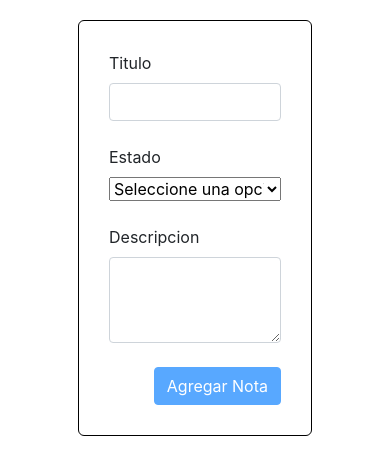
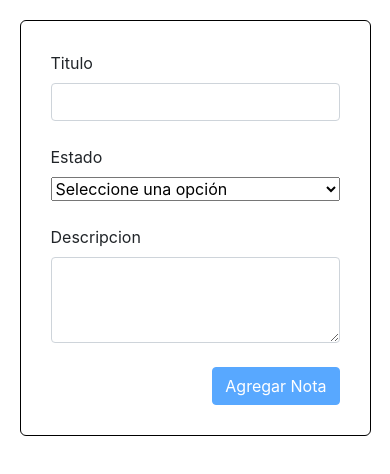
Before and after one commit to Gonzalo-Bruna/MisNotas, an Angular app: page / in a window 390 px wide. Shown: the top 474 px of the page. Built offline with nearby package versions, Linux system fonts and the light colour scheme.

Commit message:
arreglado estilos

```diff
--- a/src/styles.scss
+++ b/src/styles.scss
@@ -5,5 +5,17 @@
 
 body{
     width: 60%;
-    margin: auto;
+    margin: 20px auto;
 }
+
+@media (max-width: 768px) {
+    body{
+        width: 80%;
+    }
+}
+
+@media (max-width: 576px){
+    body{
+        width: 90%;
+    }
+}
```
